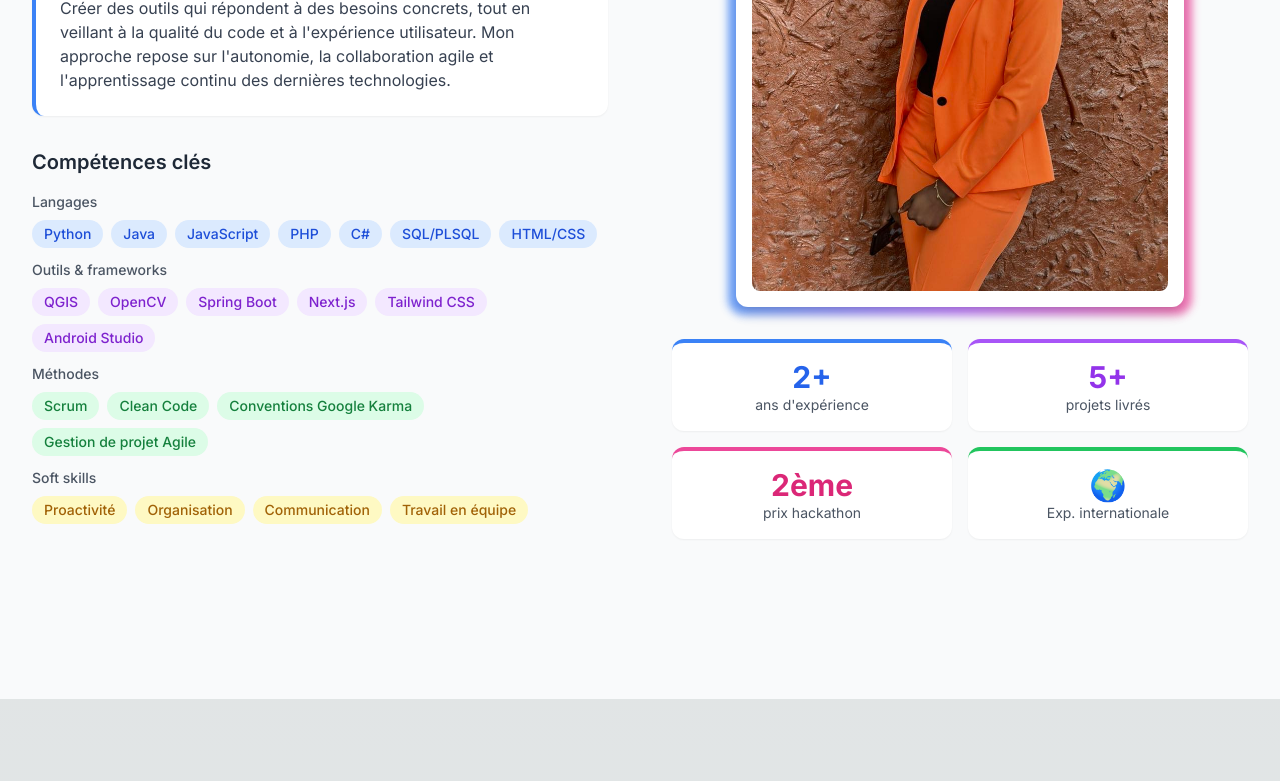
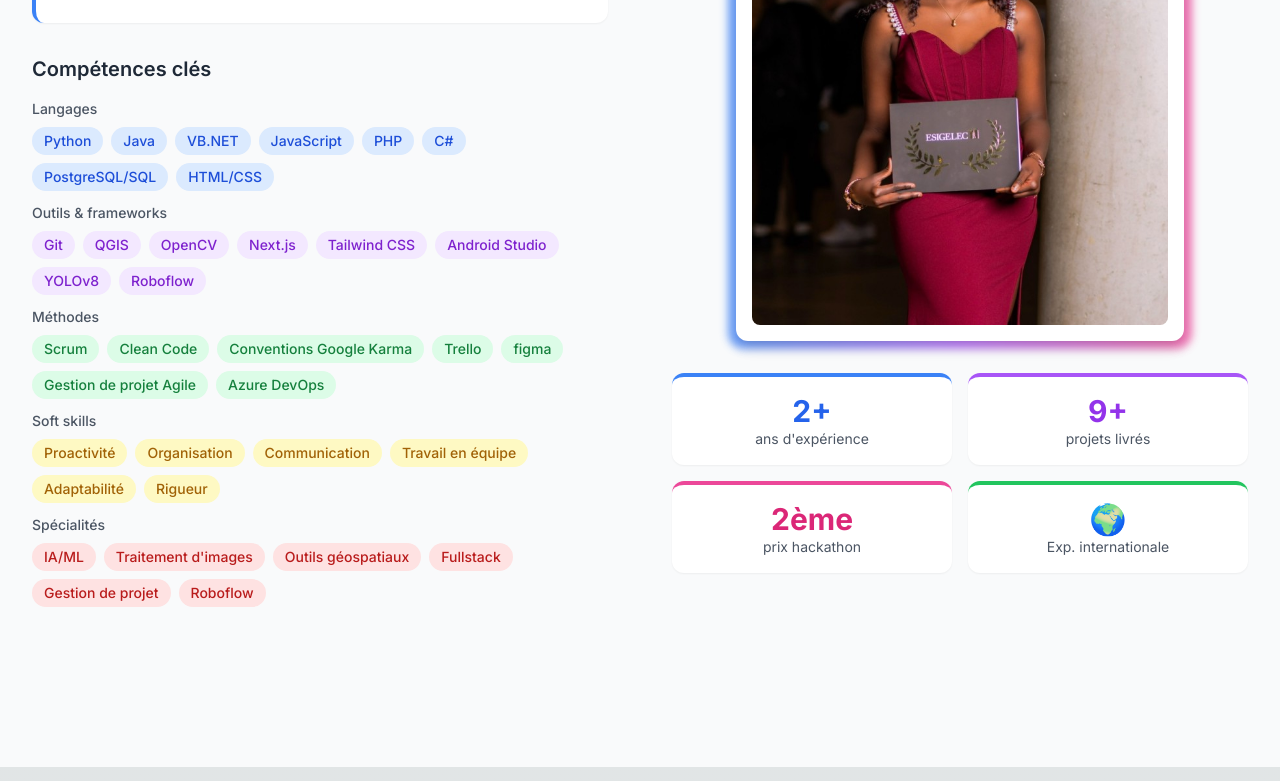
Before and after one commit to NdeyeFa9928/portfolio, a Next.js app: page / in a window 1280 px wide. Shown: the part 1540-2321 px from the top of the page. Built offline with nearby package versions, Linux system fonts and the light colour scheme.

Commit message:
feat(about_section) : update aboutSection

```diff
--- a/src/components/sections/AboutSection.tsx
+++ b/src/components/sections/AboutSection.tsx
@@ -35,7 +35,6 @@ export default function AboutSection() {
             <div className="prose prose-lg max-w-none">
               <p className="text-gray-700 leading-relaxed">
                 Passionnée par le développement logiciel, j'allie rigueur technique et sens de l'adaptation pour concevoir des solutions performantes et maintenables.
-                Avec plus de 2 ans d'expérience, j'ai travaillé sur des projets allant de l'auscultation de chaussées à l'IA pour le secteur médical, en passant par le développement web et mobile.
               </p>
 
               <div className="bg-white p-6 rounded-xl shadow-sm border-l-4 border-blue-500 mt-8">
@@ -50,14 +49,14 @@ export default function AboutSection() {
             </div>
 
             {/* Skills */}
-            <div className="space-y-4">
+              <div className="space-y-4">
               <h3 className="text-xl font-semibold text-gray-800">Compétences clés</h3>
 
               <div className="space-y-3">
                 <div>
                   <p className="text-sm font-medium text-gray-600 mb-2">Langages</p>
                   <div className="flex flex-wrap gap-2">
-                    {['Python', 'Java', 'JavaScript', 'PHP', 'C#', 'SQL/PLSQL', 'HTML/CSS'].map((skill, index) => (
+                    {['Python', 'Java','VB.NET', 'JavaScript', 'PHP', 'C#', 'PostgreSQL/SQL', 'HTML/CSS'].map((skill, index) => (
                       <span key={index} className="px-3 py-1 bg-blue-100 text-blue-700 rounded-full text-sm font-medium">
                         {skill}
                       </span>
@@ -68,7 +67,7 @@ export default function AboutSection() {
                 <div>
                   <p className="text-sm font-medium text-gray-600 mb-2">Outils & frameworks</p>
                   <div className="flex flex-wrap gap-2">
-                    {['QGIS', 'OpenCV', 'Spring Boot', 'Next.js', 'Tailwind CSS', 'Android Studio'].map((skill, index) => (
+                    {['Git', 'QGIS', 'OpenCV', 'Next.js', 'Tailwind CSS', 'Android Studio', 'YOLOv8', 'Roboflow'].map((skill, index) => (
                       <span key={index} className="px-3 py-1 bg-purple-100 text-purple-700 rounded-full text-sm font-medium">
                         {skill}
                       </span>
@@ -79,7 +78,7 @@ export default function AboutSection() {
                 <div>
                   <p className="text-sm font-medium text-gray-600 mb-2">Méthodes</p>
                   <div className="flex flex-wrap gap-2">
-                    {['Scrum', 'Clean Code', 'Conventions Google Karma', 'Gestion de projet Agile'].map((skill, index) => (
+                    {['Scrum', 'Clean Code', 'Conventions Google Karma','Trello','figma','Gestion de projet Agile', 'Azure DevOps'].map((skill, index) => (
                       <span key={index} className="px-3 py-1 bg-green-100 text-green-700 rounded-full text-sm font-medium">
                         {skill}
                       </span>
@@ -90,8 +89,19 @@ export default function AboutSection() {
                 <div>
                   <p className="text-sm font-medium text-gray-600 mb-2">Soft skills</p>
                   <div className="flex flex-wrap gap-2">
-                    {['Proactivité', 'Organisation', 'Communication', 'Travail en équipe'].map((skill, index) => (
+                    {['Proactivité', 'Organisation', 'Communication', 'Travail en équipe', 'Adaptabilité', 'Rigueur'].map((skill, index) => (
                       <span key={index} className="px-3 py-1 bg-yellow-100 text-yellow-700 rounded-full text-sm font-medium">
+                        {skill}
+                      </span>
+                    ))}
+                  </div>
+                </div>
+
+                <div>
+                  <p className="text-sm font-medium text-gray-600 mb-2">Spécialités</p>
+                  <div className="flex flex-wrap gap-2">
+                    {['IA/ML', 'Traitement d\'images', 'Outils géospatiaux', 'Fullstack', 'Gestion de projet', 'Roboflow'].map((skill, index) => (
+                      <span key={index} className="px-3 py-1 bg-red-100 text-red-700 rounded-full text-sm font-medium">
                         {skill}
                       </span>
                     ))}
@@ -115,8 +125,8 @@ export default function AboutSection() {
               <div className="relative bg-white p-4 rounded-xl shadow-lg">
                 <div className="aspect-[4/5] relative rounded-lg overflow-hidden">
                   <Image
-                    src="/images/1000053141.JPEG"
-                    alt="Fatou - Ingénieure Logicielle"
+                    src="/images/diplome.jpg"
+                    alt="Fatou - Ingénieure Logicielle - Diplôme"
                     fill
                     className="object-cover"
                     priority
@@ -139,7 +149,7 @@ export default function AboutSection() {
                 whileHover={{ scale: 1.05 }}
                 className="bg-white p-4 rounded-xl shadow-sm border-t-4 border-purple-500 text-center"
               >
-                <p className="text-3xl font-bold text-purple-600">5+</p>
+                <p className="text-3xl font-bold text-purple-600">9+</p>
                 <p className="text-gray-600 text-sm">projets livrés</p>
               </motion.div>
 
```
